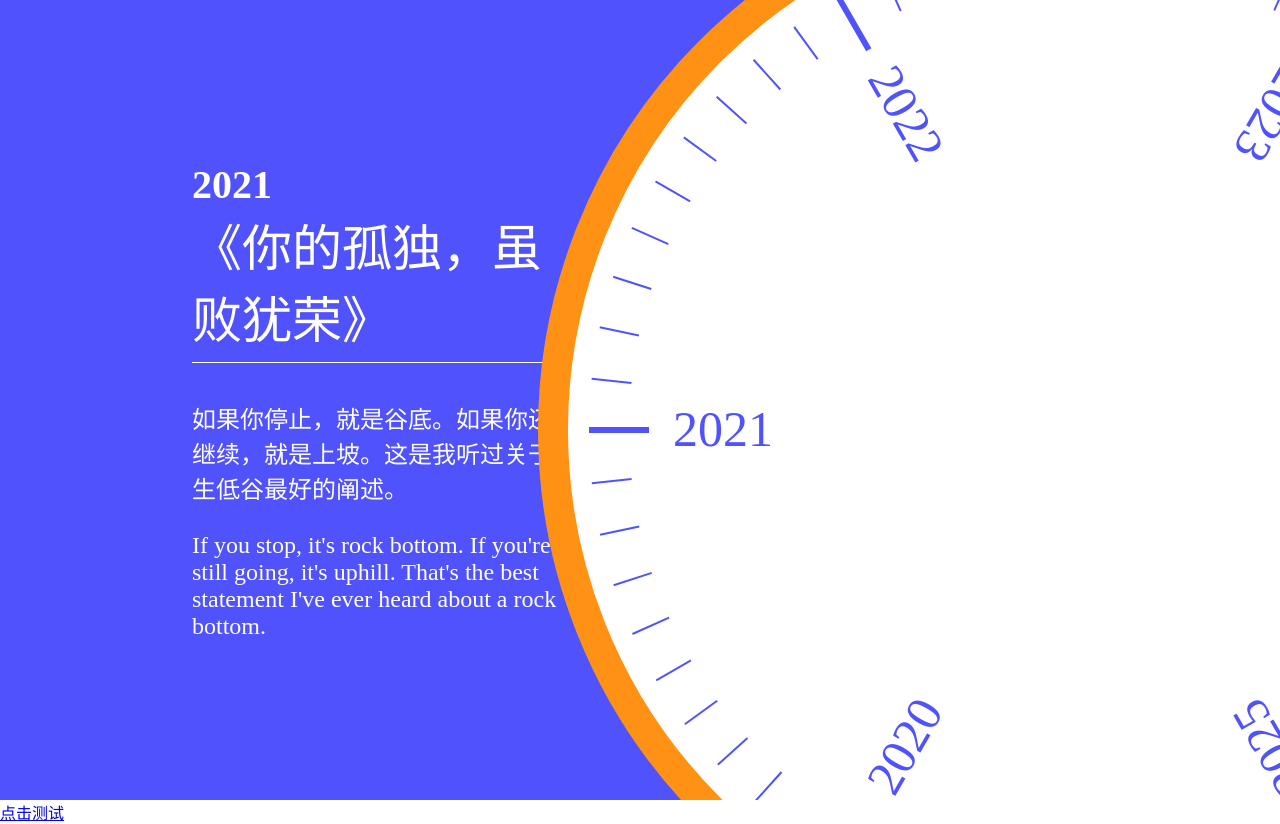
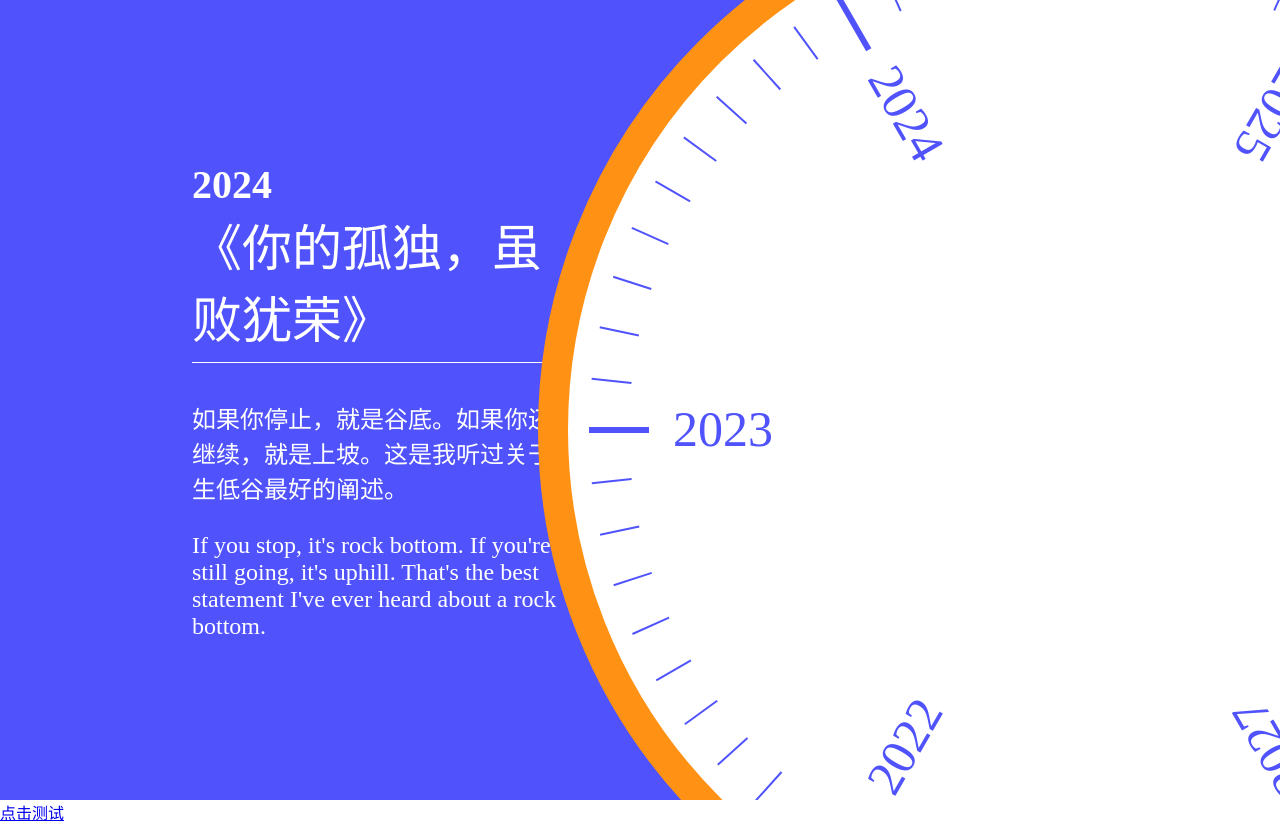
Before and after one commit to haohaoxinsheng/lucklyday.github.io, a plain HTML site: page index.html in a window 1280 px wide. Drawn offline with Linux system fonts and the light colour scheme; some icons are missing; a web font is replaced by a local one.

Commit message:
Update index.html

```diff
--- a/index.html
+++ b/index.html
@@ -147,7 +147,7 @@
         <div id="content">
             <div class="card">
                 <div class="card-time">
-                    2021
+                    2024
                 </div>
                 <div class="card-title">
                     《你的孤独，虽败犹荣》
@@ -164,7 +164,7 @@
             </div>
             <div class="card">
                 <div class="card-time">
-                    2022
+                    2023
                 </div>
                 <div class="card-title">
                     《萤火之森》
@@ -181,7 +181,7 @@
             </div>
             <div class="card">
                 <div class="card-time">
-                    2023
+                    2024
                 </div>
                 <div class="card-title">
                     《平凡的世界》
@@ -231,7 +231,7 @@
         // 获取时钟表盘元素
         const clock = document.querySelector("#clock-table");
         // 设定起始年份为2021
-        let startYear = 2021;
+        let startYear = 2023;
         for (let i = -60, year = startYear - 1; i < 300; i += 6) {
             // 调用添加时钟刻度函数
             addClockScale(i);
```
